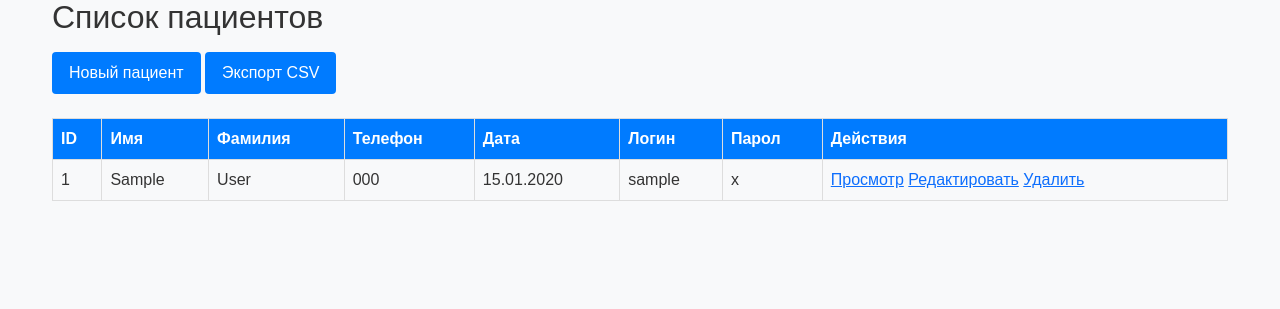
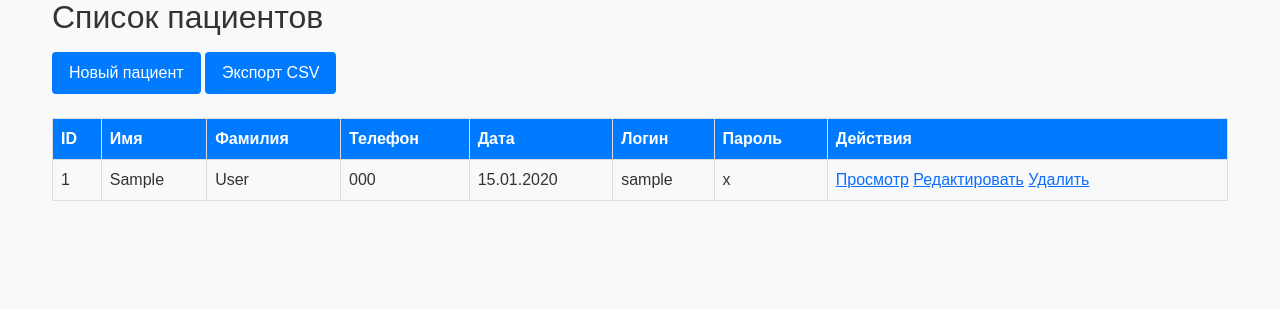
Before and after one commit to abdurasulx/avtobolnitsu, a Django app: page /patients/ in a window 1280 px wide; the page is wider, and only the part inside the window is pictured. Shown: the part 130-439 px from the top of that part. Run offline with Django 4.2, Linux system fonts and the light colour scheme; a user stored in the database is signed in; tables that the repository leaves empty hold one stand-in row (values such as "Sample post"); some libraries are stand-ins or nearby versions.

Commit message:
full done

```diff
--- a/main/forms.py
+++ b/main/forms.py
@@ -15,7 +15,7 @@ class PatientForm(forms.ModelForm):
             'gender': 'Пол',
             'phone': 'Телефон',
             'address': 'Адрес',
-            'insurance_number': 'Номер страховки',
+            'insurance_number': 'Номер страхового свидетельства (СНИЛС)',
             'plain_password': 'Пароль',
         }
 
@@ -25,6 +25,7 @@ class PatientForm(forms.ModelForm):
                 attrs={'type': 'date'}
             ),
             'phone': forms.TextInput(attrs={'placeholder': '+7 (495) 539-55-19'}),
+            'insurance_number': forms.TextInput(attrs={'placeholder': '123-456-789 00'}),
         }
 
 class DoctorForm(forms.ModelForm):
--- a/main/templates/patients/list.html
+++ b/main/templates/patients/list.html
@@ -6,7 +6,7 @@
 <a href="{{ export_url }}" class="btn">Экспорт CSV</a>
 <table>
     <thead>
-        <tr><th>ID</th><th>Имя</th><th>Фамилия</th><th>Телефон</th><th>Дата</th> <th>Логин</th> <th>Парол </th><th>Действия</th></tr>
+        <tr><th>ID</th><th>Имя</th><th>Фамилия</th><th>Телефон</th><th>Дата</th> <th>Логин</th> <th>Пароль </th><th>Действия</th></tr>
     </thead>
     <tbody>
         {% for patient in patients %}
```
Also changed, not shown: avtobolnitsu/static/images/hero.jpg (added).
